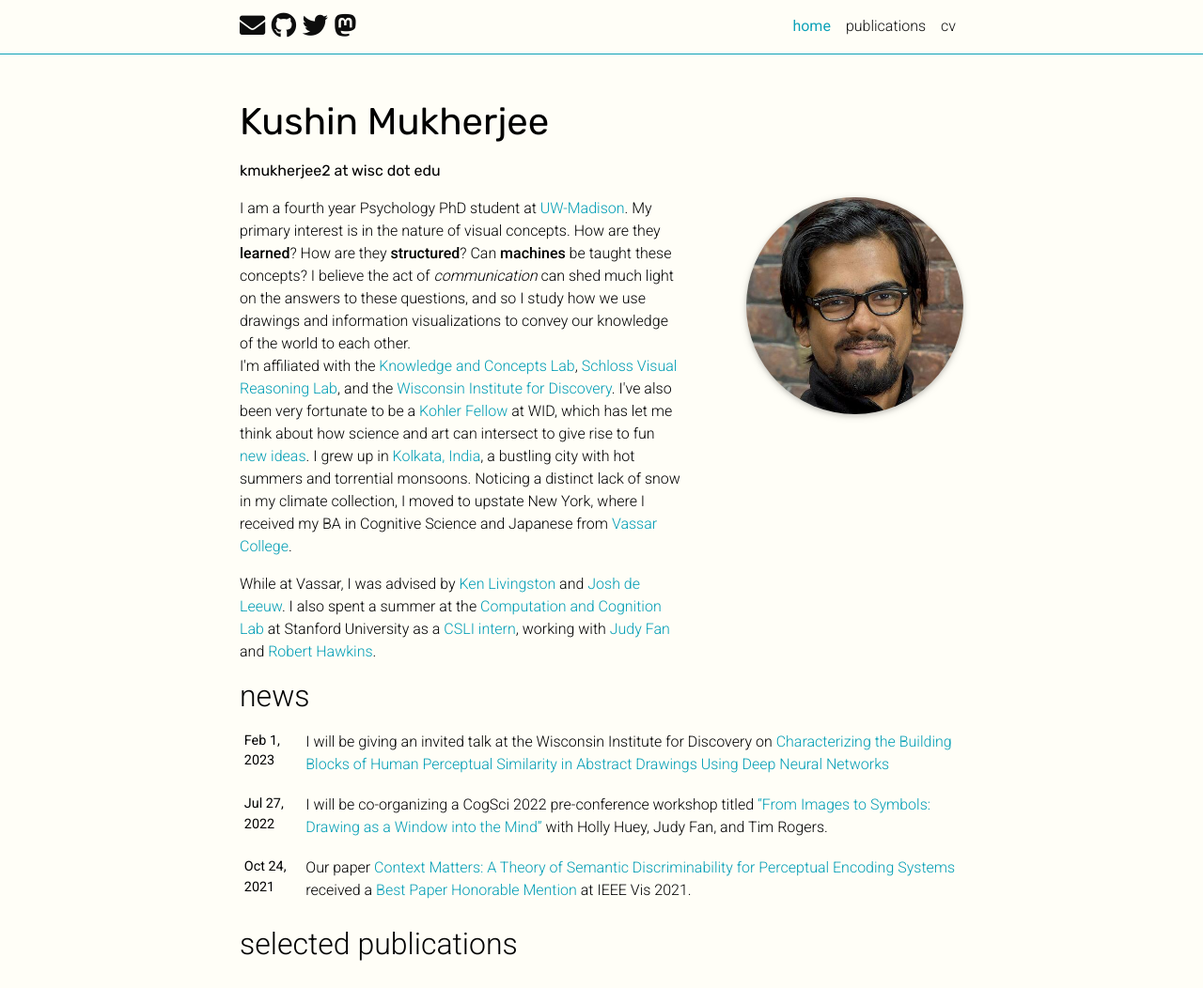
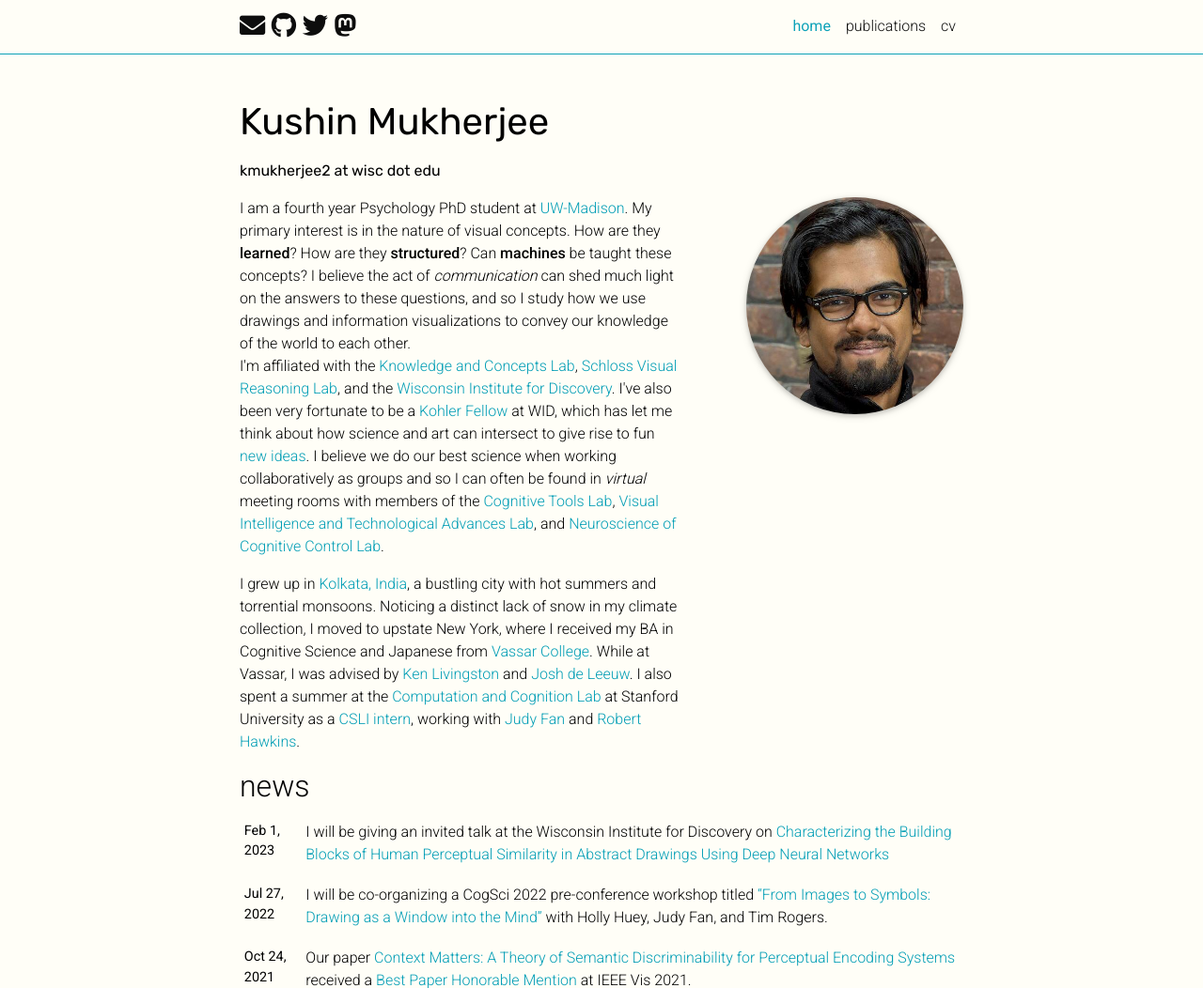
Before and after one commit to kushinm/kushinm.github.io, a Jekyll site: the page built from _pages/about.md, in a window 1280 px wide and 1322 px high, cut to the strip 0-1052 px from the top of the window. Shown: the whole strip at 94% size. Built offline with Jekyll 4.4.1, drawn with Linux system fonts in a browser that asks for light colours; full-size pictures stand in for the smaller copies a plugin makes; comment, search, counter and statistics services are not loaded; a style sheet for code colours, icons or effects is not loaded.

Commit message:
update colabs

```diff
--- a/_pages/about.md
+++ b/_pages/about.md
@@ -26,10 +26,10 @@ I believe the act of <i>communication</i> can shed much light on the answers to
 <p>I'm affiliated with the <a href="http://concepts.psych.wisc.edu/" target="_blank">Knowledge and Concepts Lab</a>,
 <a href="https://schlosslab.discovery.wisc.edu/" target="_blank">Schloss Visual Reasoning Lab</a>,
 and the <a href="https://wid.wisc.edu/people/kushin-mukherjee/" target="_blank">Wisconsin Institute for Discovery</a>.
-I've also been very fortunate to be a <a href="https://kohlerfellows.illuminatingdiscovery.wisc.edu/" target="_blank">Kohler Fellow</a> at WID, which has let me think about how science and art can intersect to give rise to fun<a href="https://vimeo.com/755598302" target="_blank"> new ideas</a>.
-I grew up in <a href="https://en.wikipedia.org/wiki/Kolkata" target="_blank">Kolkata, India</a>, a bustling city with hot summers and torrential monsoons. Noticing a distinct lack of snow in my climate collection, I moved to upstate New York, where I received my BA in Cognitive Science and Japanese from <a href="https://www.vassar.edu/" target="_blank">Vassar College</a>.</p>
-<p>While at Vassar, I was advised by <a href="https://www.vassar.edu/faculty/livingst/" target="_blank">Ken Livingston</a> and
-<a href="https://www.vassar.edu/faculty/jdeleeuw/" target="_blank">Josh de Leeuw</a>.
+I've also been very fortunate to be a <a href="https://kohlerfellows.illuminatingdiscovery.wisc.edu/" target="_blank">Kohler Fellow</a> at WID, which has let me think about how science and art can intersect to give rise to fun<a href="https://vimeo.com/755598302" target="_blank"> new ideas</a>. I believe we do our best science when working collaboratively as groups and so I can often be found in <i>virtual</i> meeting rooms with members of the <a href="https://cogtoolslab.github.io/" target="_blank">Cognitive Tools Lab</a>, <a href="https://vital-kolab.org/" target="_blank">Visual Intelligence and Technological Advances Lab</a>, and <a href="https://ncclab.princeton.edu/" target="_blank">Neuroscience of Cognitive Control Lab</a>.</p>
+
+<p>I grew up in <a href="https://en.wikipedia.org/wiki/Kolkata" target="_blank">Kolkata, India</a>, a bustling city with hot summers and torrential monsoons. Noticing a distinct lack of snow in my climate collection, I moved to upstate New York, where I received my BA in Cognitive Science and Japanese from <a href="https://www.vassar.edu/" target="_blank">Vassar College</a>.
+While at Vassar, I was advised by <a href="https://www.vassar.edu/faculty/livingst/" target="_blank">Ken Livingston</a> and <a href="https://www.vassar.edu/faculty/jdeleeuw/" target="_blank">Josh de Leeuw</a>.
 I also spent a summer at the <a href="https://cocolab.stanford.edu/ndg.html" target="_blank">Computation and Cognition Lab</a> at Stanford University as a <a href="https://www-csli.stanford.edu/" target="_blank">CSLI intern</a>, working with <a href="https://cogtoolslab.github.io/" target="_blank">Judy Fan</a> and <a href="https://rxdhawkins.com/" target="_blank">Robert Hawkins</a>.</p>
 
 
```
